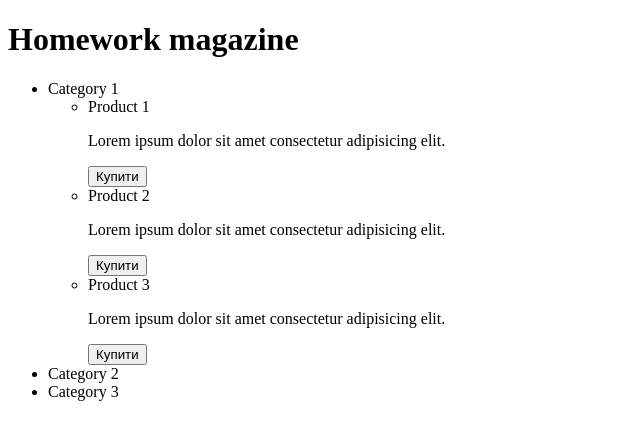
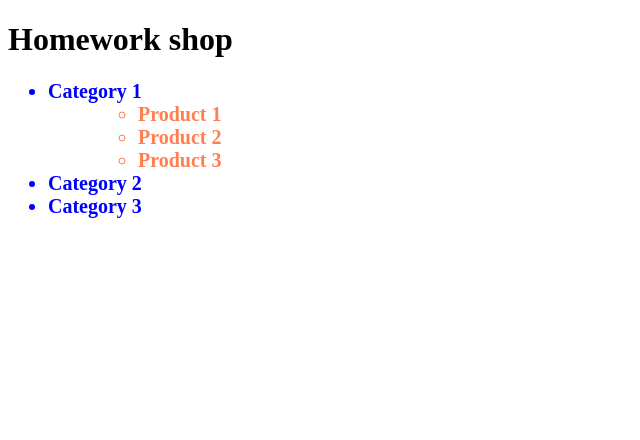
Before and after one commit to ihorkavun030983/HW-Shop, a plain HTML site: page index.html in a window 1280 px wide. Both pictures are taken after a click on the item "Category 1". Shown: the whole page, without its empty margins (0-640 px from the left). Drawn offline with Linux system fonts and the light colour scheme.

Commit message:
Add files via upload

```diff
--- a/css/style.css
+++ b/css/style.css
@@ -0,0 +1,20 @@
+.container{
+    max-width: 500px;
+}
+.categories{
+    color: blue;
+    font-size: 20px;
+    font-weight: 700;
+}
+
+.products{
+    color: coral;
+    margin-left: 50px;
+}
+.description{
+    font-size: 16px;
+    font-weight: 300;
+    max-width: 150px;
+    margin-left: 50px;
+    color: green;
+}
--- a/index.html
+++ b/index.html
@@ -1,70 +1,83 @@
 <!DOCTYPE html>
 <html lang="en">
 <head>
-    <meta charset="UTF-8">
-    <meta name="viewport" content="width=device-width, initial-scale=1.0">
-    <title>JS Start</title>
-    <link rel="stylesheet" href="css/style.css" />
+  <meta charset="UTF-8">
+  <meta name="viewport" content="width=device-width, initial-scale=1.0">
+  <title>JS Start</title>
+  <link rel="stylesheet" href="css/style.css"/>
 </head>
 <body>
-<h1>Homework magazine</h1>
-
-<body>
+<h1>Homework shop</h1>
 
 <div class="container">
   <ul class="root">
     <li class="categories">Category 1
       <ul class="products">
         <li class="product">Product 1
-          <p class="description">Lorem ipsum dolor sit amet consectetur adipisicing elit.</p>
-            <button onclick="alert('Товар куплено')">Купити</button>
+          <div class="description"><p>Lorem ipsum dolor sit amet consectetur adipisicing elit.</p>
+            <button>Купити</button>
+          </div>
         </li>
         <li class="product">Product 2
-          <p class="description">Lorem ipsum dolor sit amet consectetur adipisicing elit.</p>
-            <button onclick="alert('Товар куплено')">Купити</button>
+          <div class="description"><p>Lorem ipsum dolor sit amet consectetur adipisicing elit.</p>
+            <button>Купити</button>
+          </div>
+
         </li>
         <li class="product">Product 3
-          <p class="description">Lorem ipsum dolor sit amet consectetur adipisicing elit.</p>
-            <button onclick="alert('Товар куплено')">Купити</button>
+          <div class="description"><p>Lorem ipsum dolor sit amet consectetur adipisicing elit.</p>
+            <button>Купити</button>
+          </div>
+
         </li>
       </ul>
     </li>
     <li class="categories">Category 2
       <ul class="products">
         <li class="product">Product 1
-          <p class="description">Lorem ipsum dolor sit amet consectetur adipisicing elit.</p>
-            <button onclick="alert('Товар куплено')">Купити</button>
+          <div class="description"><p>Lorem ipsum dolor sit amet consectetur adipisicing elit.</p>
+            <button>Купити</button>
+          </div>
+
         </li>
         <li class="product">Product 2
-          <p class="description">Lorem ipsum dolor sit amet consectetur adipisicing elit.</p>
-            <button onclick="alert('Товар куплено')">Купити</button>
+          <div class="description"><p>Lorem ipsum dolor sit amet consectetur adipisicing elit.</p>
+            <button>Купити</button>
+          </div>
+
         </li>
         <li class="product">Product 3
-          <p class="description">Lorem ipsum dolor sit amet consectetur adipisicing elit.</p>
-            <button onclick="alert('Товар куплено')">Купити</button>
+          <div class="description"><p>Lorem ipsum dolor sit amet consectetur adipisicing elit.</p>
+            <button>Купити</button>
+          </div>
+
         </li>
       </ul>
     </li>
     <li class="categories">Category 3
       <ul class="products">
         <li class="product">Product 1
-          <p class="description">Lorem ipsum dolor sit amet consectetur adipisicing elit.</p>
-            <button onclick="alert('Товар куплено')">Купити</button>
+          <div class="description"><p>Lorem ipsum dolor sit amet consectetur adipisicing elit.</p>
+            <button>Купити</button>
+          </div>
+
         </li>
         <li class="product">Product 2
-          <p class="description">Lorem ipsum dolor sit amet consectetur adipisicing elit.</p>
-            <button onclick="alert('Товар куплено')">Купити</button>
+          <div class="description"><p>Lorem ipsum dolor sit amet consectetur adipisicing elit.</p>
+            <button>Купити</button>
+          </div>
+
         </li>
         <li class="product">Product 3
-          <p class="description">Lorem ipsum dolor sit amet consectetur adipisicing elit.</p>
-            <button onclick="alert('Товар куплено')">Купити</button>
+          <div class="description"><p>Lorem ipsum dolor sit amet consectetur adipisicing elit.</p>
+            <button>Купити</button>
+          </div>
+
         </li>
       </ul>
   </ul>
-
-
 </div>
 
-<script src="js/main.js" class="module"></script>
+<script src="js/main.js"></script>
 </body>
 </html>
--- a/js/main.js
+++ b/js/main.js
@@ -1,41 +1,56 @@
-// Дано 3 блоки
-
-// В лівій частині сторінки - перелік категорій.
-// При натисканні на категорію в середній блок виводиться список товарів цієї категорії.
-// Клік на товар - інформацію про товар у правому блоці.
-// В інформації товару - кнопка “купити”.
-// При натисканні на “купити” з'являється повідомлення, що товар куплений і повернення у вихідний стан програми ( коли відображається лише список категорій).
-
 const categories = document.querySelectorAll('.categories');
 
 categories.forEach(category => {
   const products = category.querySelectorAll('.products');
 
   products.forEach(product => {
-    product.style.display = 'none';
-  });
-  category.addEventListener('click', function() {
+    hideElement(product);
 
-    products.forEach(product => {
-      if (product.style.display === 'none') {
-        product.style.display = 'block';
-      } else {
-        product.style.display = 'none';
-      }
+    const productItems = product.querySelectorAll('.product');
 
+    productItems.forEach((item) => {
+      const descriptionEl = item.querySelector('.description');
+      hideElement(descriptionEl);
+
+      descriptionEl.addEventListener('click', (event) => event.stopPropagation());
+
+      item.addEventListener('click', (event) => {
+        event.stopPropagation();
+        toggleVisibility(descriptionEl);
+      })
+
+      addProductItemPurchaseClickListener(item);
     });
-
   });
 
+  category.addEventListener('click', () =>
+  products.forEach(toggleVisibility));
 });
 
-const products = document.querySelector('.products');
-const productItems = products.querySelectorAll('.product');
+function toggleVisibility(element){
+  if (element.style.display === 'none'){
+    element.style.setProperty('display', 'block');
 
-productItems.forEach((item) => {
-  item.addEventListener('click', () => {
+  } else {
+    element.style.setProperty('display', 'none');
+  }
+}
 
-    console.log('click')
+function hideElement(element) {
+  if (element.style.display !== 'none'){
+    toggleVisibility(element);
+  }
+}
 
-    })
-});
+function addProductItemPurchaseClickListener(productItem){
+  const buttonEl = productItem.querySelector('button');
+
+  buttonEl.addEventListener('click', (event) => {
+    alert('Товар придбано!');
+
+    event.shopPropagation();
+
+    document.querySelectorAll('.description').forEach(hideElement);
+    document.querySelectorAll('.products').forEach(hideElement);
+  })
+}
```
